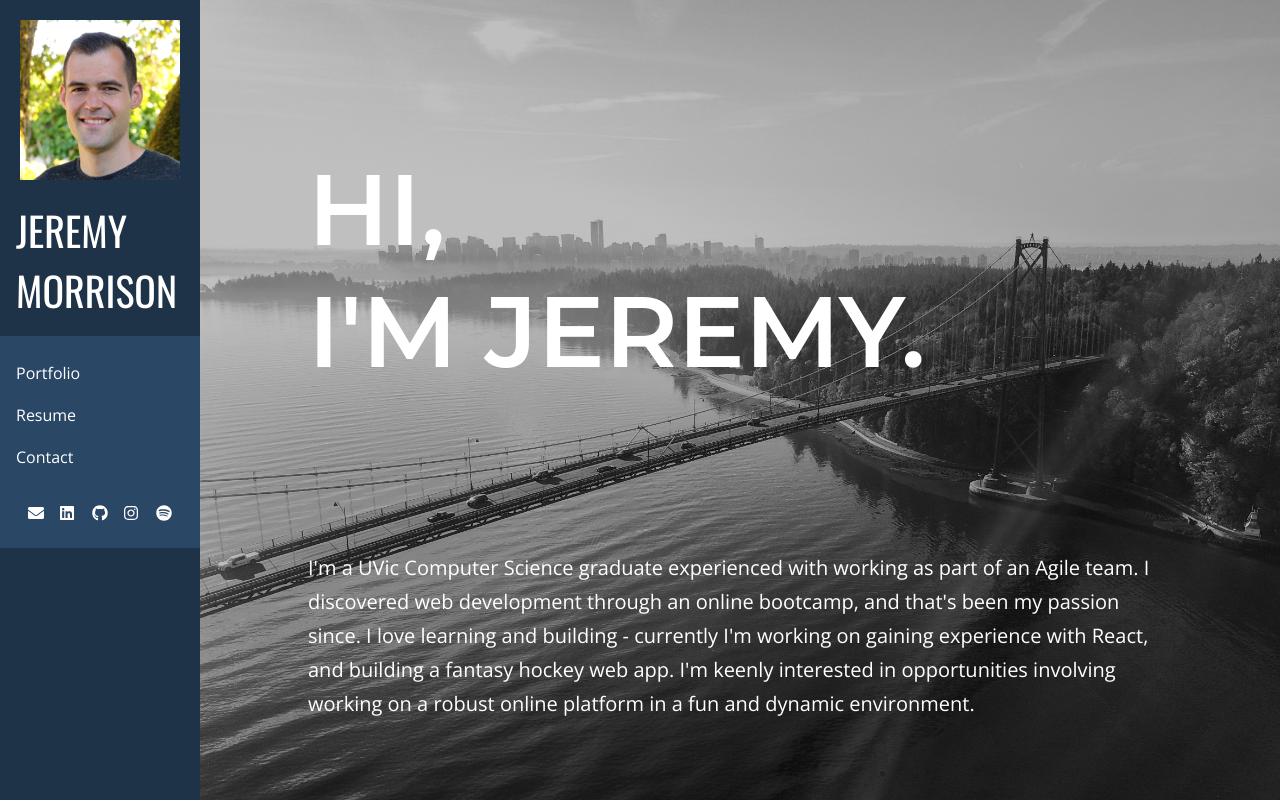
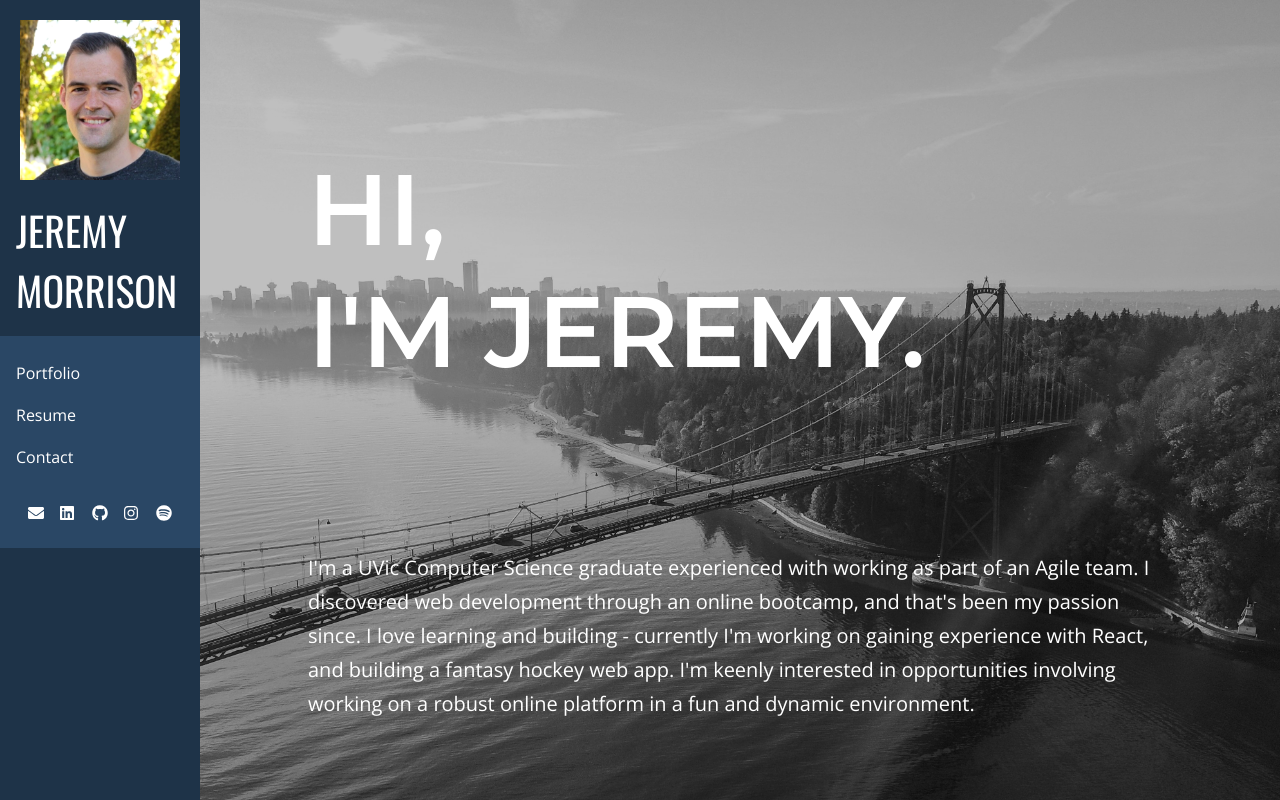
Before and after one commit to jemorriso/jeremymorrison.ca, a React (Create React App) app: page / in a window 1280 px wide. Built offline with nearby package versions, Linux system fonts and the light colour scheme; a web font is replaced by a local one.

Commit message:
Make background image fixed to viewport

```diff
--- a/src/components/RouteContainer.js
+++ b/src/components/RouteContainer.js
@@ -31,7 +31,8 @@ const Wrapper = styled.div`
   z-index: 1;
 
   &::before {
-    position: absolute;
+    /* background image stays fixed in the viewport */
+    position: fixed;
     top: 0;
     left: 0;
     /* send background image to back */
```
